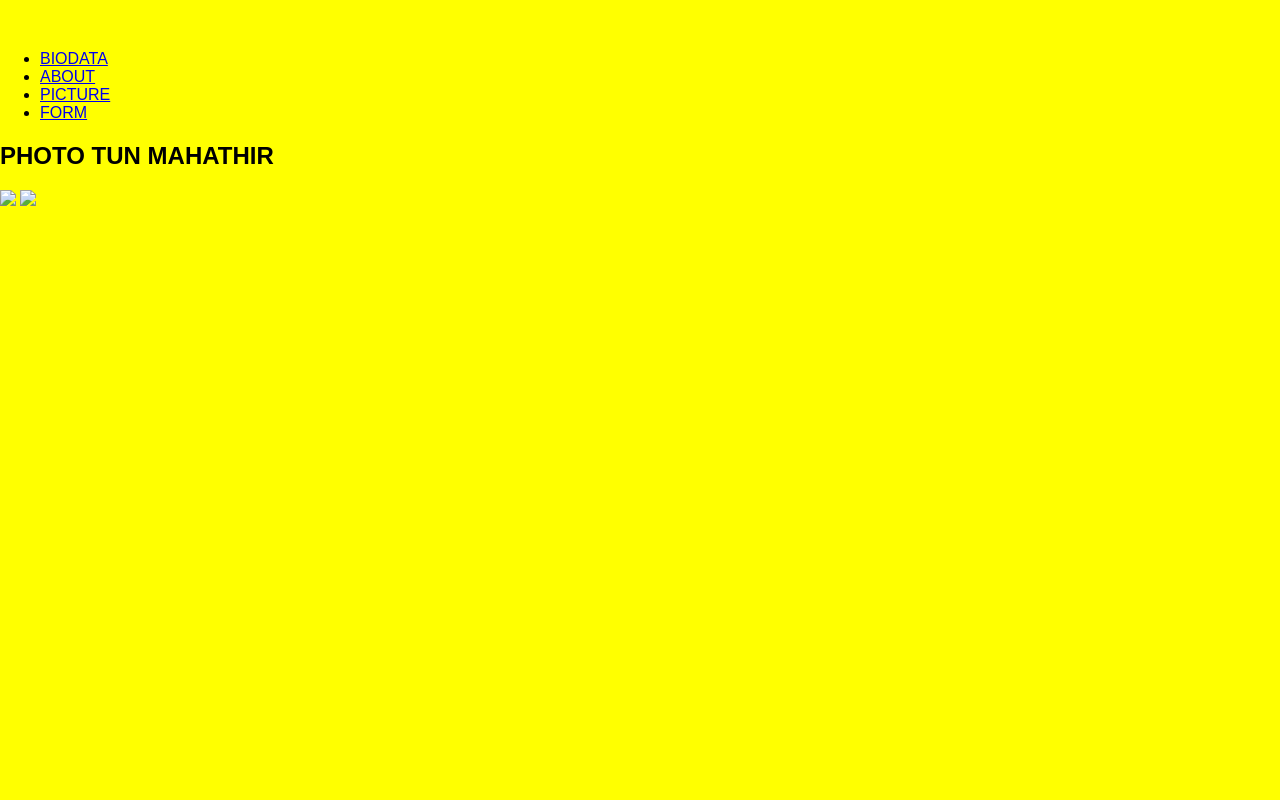
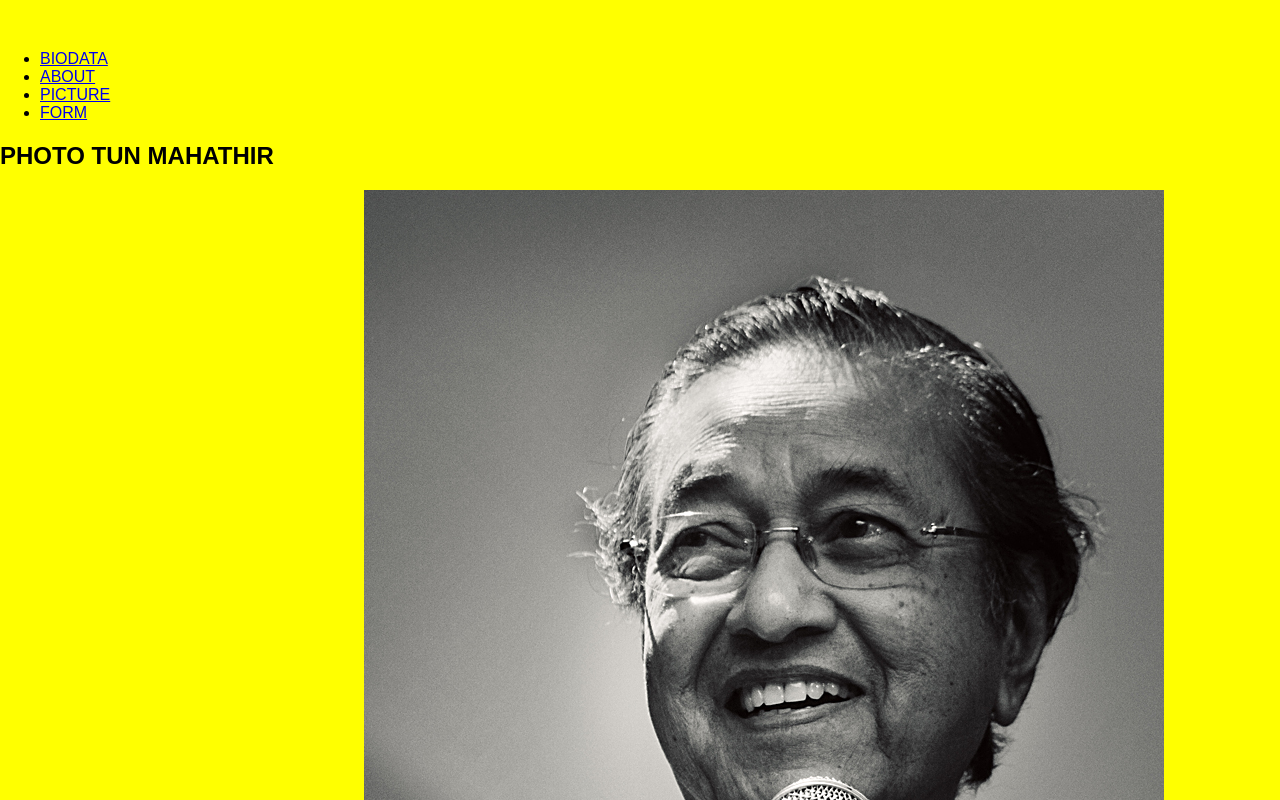
Before and after one commit to Norhaslindaa/ExternalCSS, a plain HTML site: page TunMahathir/PicTun.html in a window 1280 px wide. Shown: the top 800 px of the page. Drawn offline with Linux system fonts and the light colour scheme.

Commit message:
push gambar

```diff
--- a/TunMahathir/PicTun.html
+++ b/TunMahathir/PicTun.html
@@ -15,9 +15,9 @@
 				<h2> PHOTO TUN MAHATHIR </h2>
 
 
-    <img class="gambar" src="pic1.jpg">
+    <img class="gambar" src="pic/pic1.jpg">
 
-	<img class="gambar" src="pic2.jpg" >
+	<img class="gambar" src="pic/pic2.jpg" >
 
 
 	</body>
```
